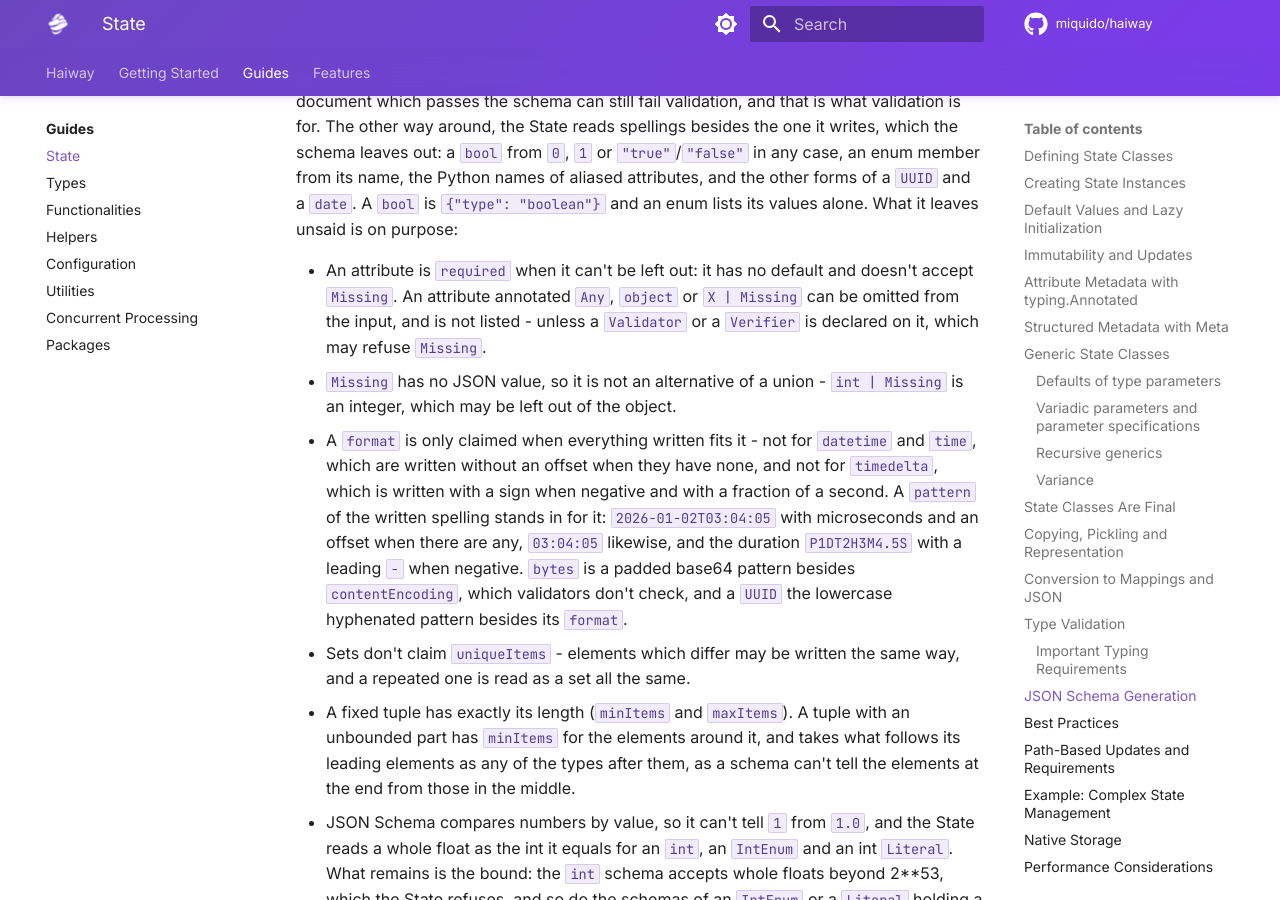
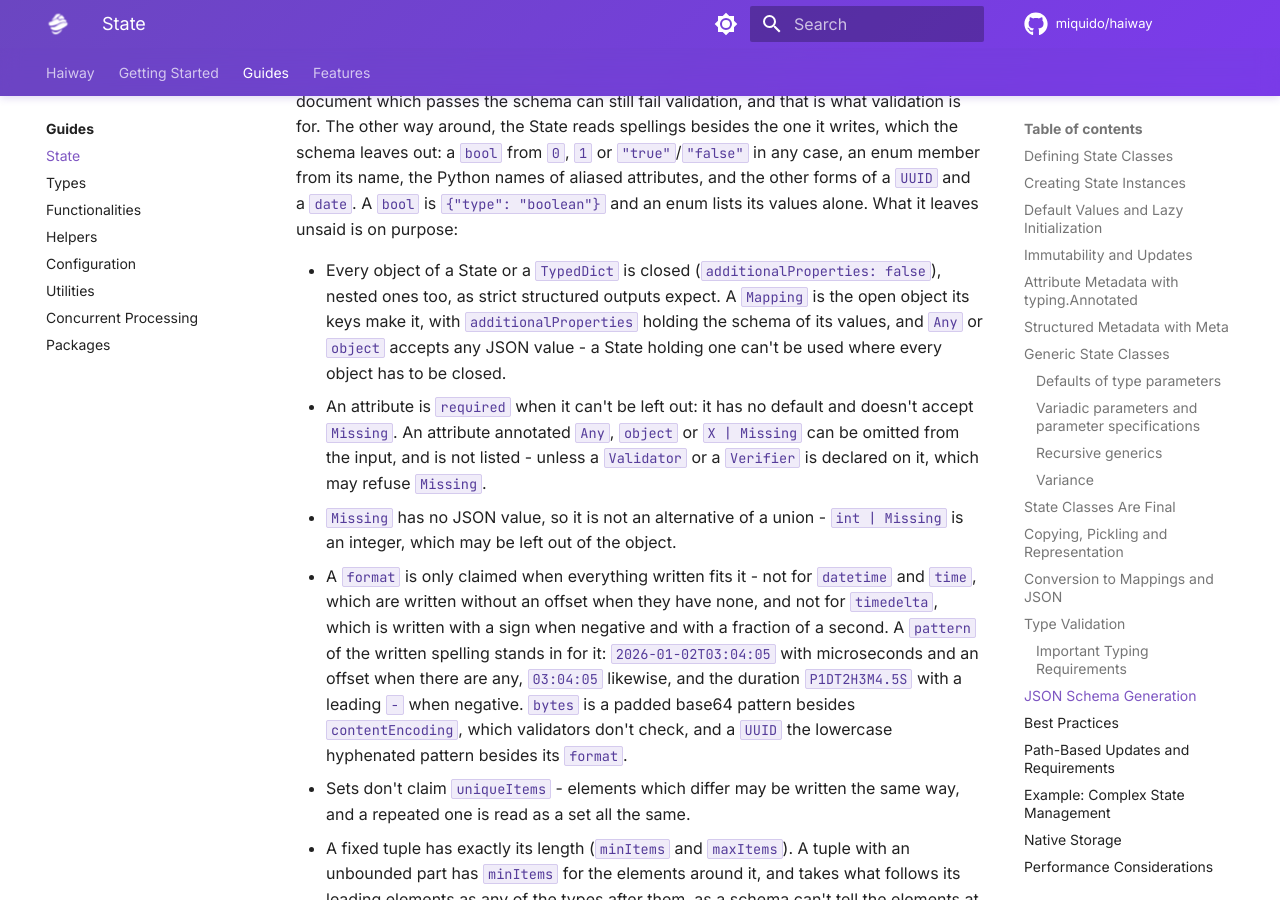
Before and after one commit to miquido/haiway, an MkDocs documentation site: the page built from docs/guides/state.md, in a window 1280 px wide and 900 px high, scrolled down 15677 px. Built offline with MkDocs 1.6.1 and Material for MkDocs 9.7.7, drawn with Linux system fonts in a browser that asks for light colours; comment, search, counter and statistics services are not loaded.

Commit message:
Document closed objects and the open Mapping and Any in the State schema
Co-Authored-By: Claude Opus 5.5 <noreply@anthropic.com>

```diff
--- a/docs/guides/state.md
+++ b/docs/guides/state.md
@@ -679,6 +679,10 @@ spellings besides the one it writes, which the schema leaves out: a `bool` from
 attributes, and the other forms of a `UUID` and a `date`. A `bool` is `{"type": "boolean"}` and an
 enum lists its values alone. What it leaves unsaid is on purpose:
 
+- Every object of a State or a `TypedDict` is closed (`additionalProperties: false`), nested ones
+  too, as strict structured outputs expect. A `Mapping` is the open object its keys make it, with
+  `additionalProperties` holding the schema of its values, and `Any` or `object` accepts any JSON
+  value - a State holding one can't be used where every object has to be closed.
 - An attribute is `required` when it can't be left out: it has no default and doesn't accept
   `Missing`. An attribute annotated `Any`, `object` or `X | Missing` can be omitted from the input,
   and is not listed - unless a `Validator` or a `Verifier` is declared on it, which may refuse
```
